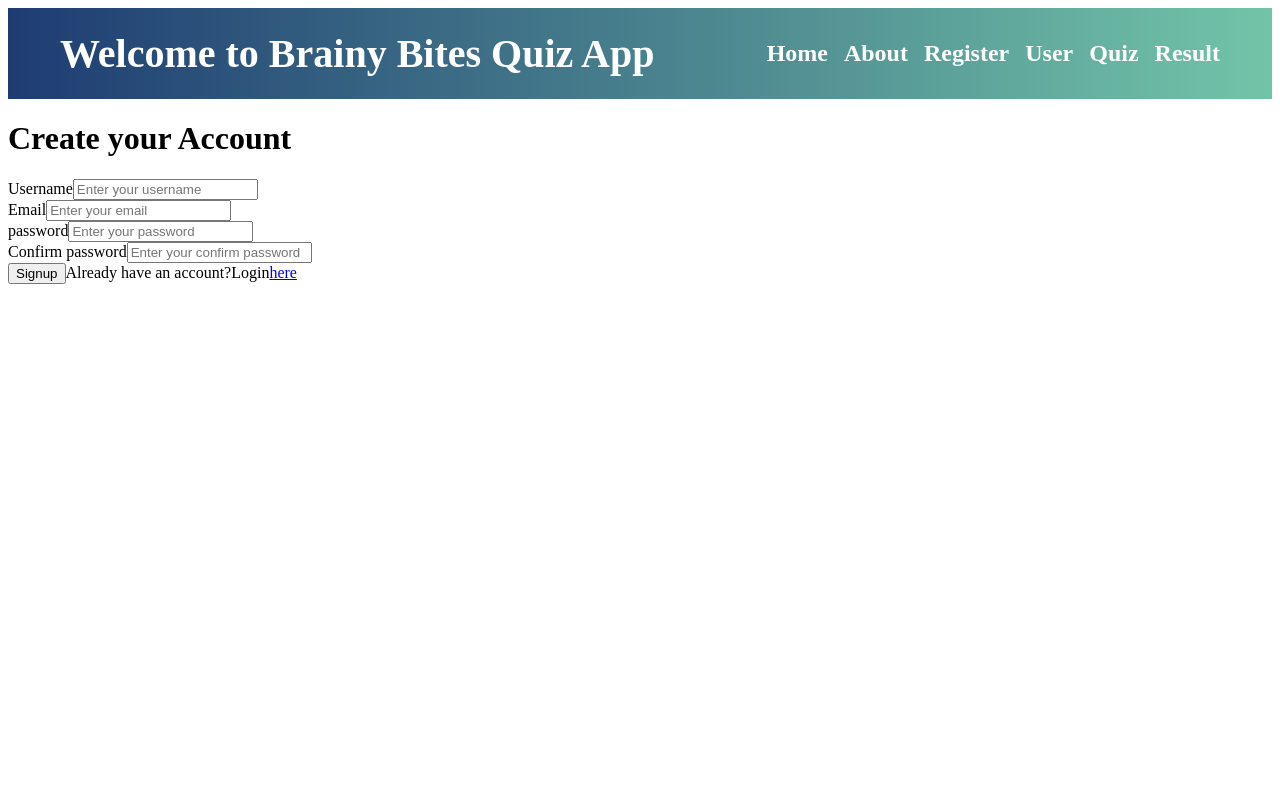
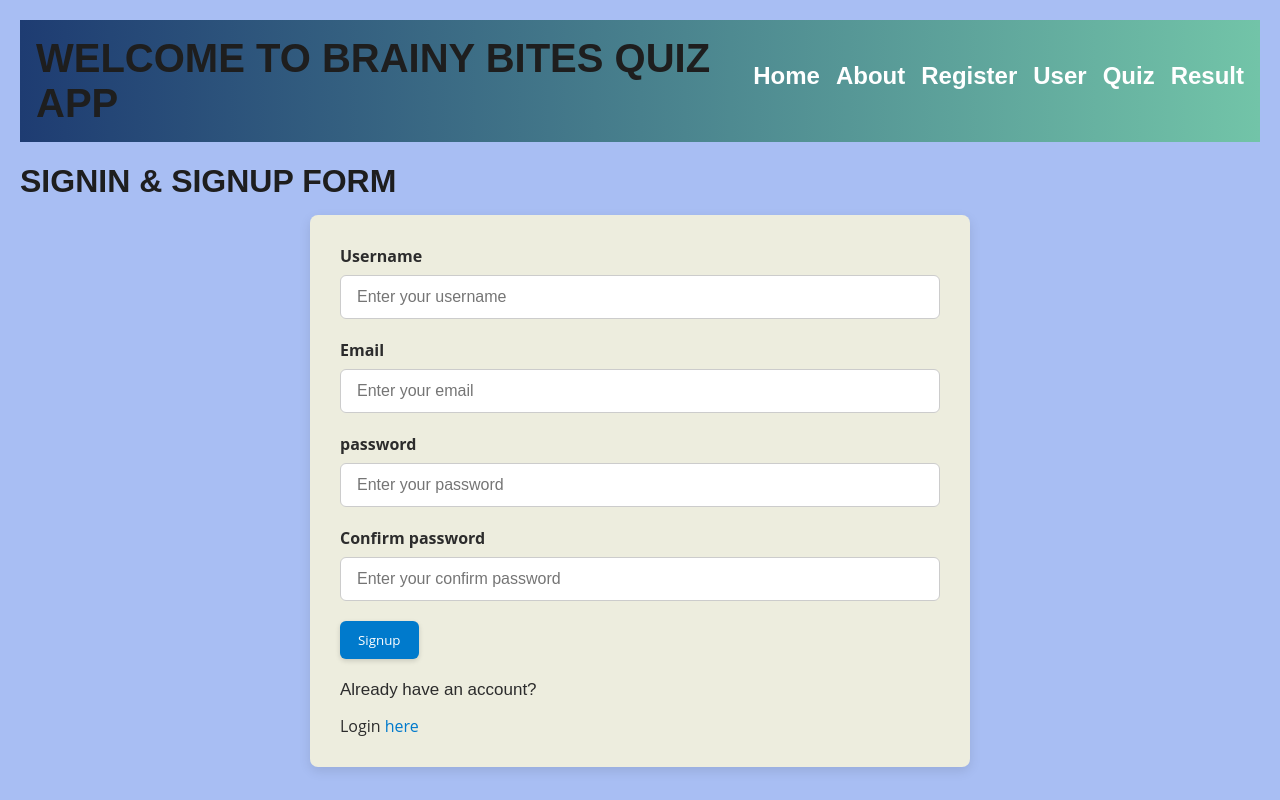
Before and after one commit to Kavithachinnusamy20/Capstone_Brainy_Bites, a React (Vite) app in the folder Client/: page /Register in a window 1280 px wide. Built offline with nearby package versions, Linux system fonts and the light colour scheme.

Commit message:
adding styling register form

```diff
--- a/Client/src/Components/Home.jsx
+++ b/Client/src/Components/Home.jsx
@@ -28,7 +28,7 @@
         </form> */}
         <div className="start">
         <Link className="btn" to={"Quiz"}>
-        Start Quiz
+         Start Quiz
         </Link>
         </div>
         </div>
--- a/Client/src/Components/Register.jsx
+++ b/Client/src/Components/Register.jsx
@@ -1,14 +1,17 @@
 import React from 'react';
-
+import "../styles/register.css"
 import useForm from '../hooks/useForm';
+import { useParams } from 'react-router-dom';
 
 const Register = () => {
-
+    const {username} = useParams();
     const { handleChange, values, handleSubmit,errors } = useForm();
 
     return (
+
         <div className ="form-content-right">
-            <h1>Create your Account</h1>
+        {/* <div class="username-box">Username: {username}</div> */}
+        <h1>Signin & Signup Form</h1>
         <form className="form" onSubmit={handleSubmit} >
         <div className="form-inputs">
         <label htmlFor="username" className='form-label'>
@@ -77,7 +80,7 @@ const Register = () => {
 
         <button className ="form-input btn" type ="submit">Signup </button>
         <span className="form-input-login">
-                    Already have an account?Login<a href='#'>here</a>
+        <p>Already have an account?</p>Login&nbsp;<a href='#'>here</a>
         </span>
         </form>
         </div>
--- a/Client/src/styles/register.css
+++ b/Client/src/styles/register.css
@@ -0,0 +1,97 @@
+body {
+  font-family: 'Open Sans', sans-serif;
+  background-color: #a8bef3;
+  margin: 0;
+  padding: 20px;
+  color: #2c2c2c;
+}
+
+
+p, li {
+  font-family: 'PT Sans', sans-serif;
+  font-size: 17px;
+  line-height: 1.7;
+  margin-bottom: 10px;
+}
+
+a {
+  color: #007acc;
+  text-decoration: none;
+  transition: color 0.3s ease;
+}
+a:hover {
+  color: #005999;
+  text-decoration: underline;
+}
+button {
+  font-family: 'Open Sans', sans-serif;
+  background-color: #007acc;
+  color: #fff;
+  border: none;
+  padding: 10px 18px;
+  border-radius: 6px;
+  cursor: pointer;
+  box-shadow: 0 2px 5px rgba(0,0,0,0.15);
+  transition: background-color 0.3s ease;
+}
+
+button:hover {
+  background-color: #005999;
+}
+form {
+  background-color: hwb(60 87% 7%);
+  padding: 30px;
+  border-radius: 8px;
+  box-shadow: 0 4px 12px rgba(0,0,0,0.1);
+  max-width: 600px;
+  margin: auto;
+}
+input[type="text"],
+input[type="email"],
+input[type="password"],
+textarea,
+select {
+  width: 100%;
+  padding: 12px 16px;
+  border: 1px solid #ccc;
+  border-radius: 6px;
+  font-family: 'PT Sans', sans-serif;
+  font-size: 16px;
+  box-sizing: border-box;
+  margin-bottom: 20px;
+  transition: border-color 0.3s ease;
+}
+input:focus,
+textarea:focus,
+select:focus {
+  border: 2px solid #27c15d;
+  outline: none;
+}
+label {
+  display: block;
+  font-weight: bold;
+  margin-bottom: 8px;
+  font-family: 'Open Sans', sans-serif;
+}
+input[type="radio"],
+input[type="checkbox"] {
+  margin-right: 8px;
+  accent-color: #007acc;
+}
+h1, h2 {
+  font-family: 'Orbitron', sans-serif;
+  text-transform: uppercase;
+  /* letter-spacing: 1.5px; */
+  color: #1e1e1e;
+  margin-bottom: 15px;
+}
+
+.username-box {
+  border: 2px solid #270b72;
+  padding: 10px 15px;
+  border-radius: 6px;
+  background-color: #f0f0ff;
+  color: #270b72;
+  font-weight: bold;
+  width: fit-content;
+}
```
Also changed, not shown: Client/src/Components/result.jsx (+4 -4 lines). Lines whose indentation alone changed are shown as unchanged.
